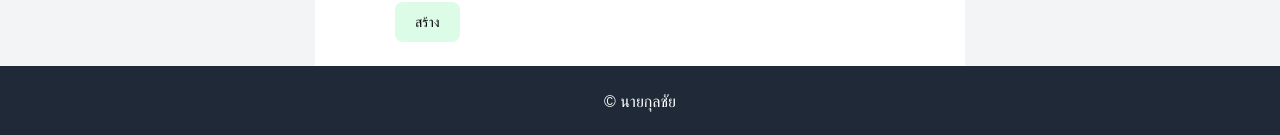
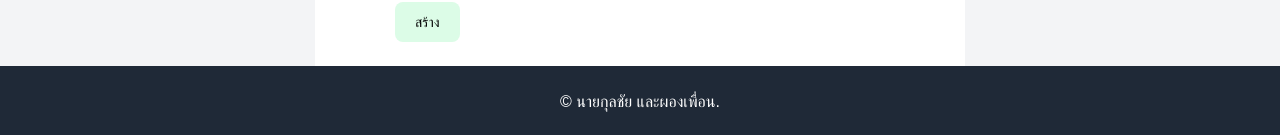
Before and after one commit to alknot/dek_d_ku, a Next.js app: page /pages/newscholar/wellbehavior in a window 1280 px wide. Shown: the part 2118-2253 px from the top of the page. Built offline with nearby package versions, Linux system fonts and the light colour scheme.

Commit message:
fixed text area

```diff
--- a/app/pages/newscholar/wellbehavior/page.tsx
+++ b/app/pages/newscholar/wellbehavior/page.tsx
@@ -214,7 +214,7 @@ export default function Home() {
                   </div>
                   <div className="sm:col-span-2">
                     <label htmlFor="description" className="block mb-2 text-sm font-medium text-gray-900 dark:text-white">Description</label>
-                    <textarea id="description" rows="8" className="block p-2.5 w-full text-sm text-gray-900 bg-gray-50 rounded-lg border border-gray-300 focus:ring-primary-500 focus:border-primary-500 dark:bg-gray-700 dark:border-gray-600 dark:placeholder-gray-400 dark:text-white dark:focus:ring-primary-500 dark:focus:border-primary-500" placeholder="Your description here"></textarea>
+                    <textarea id="description" rows={8} className="block p-2.5 w-full text-sm text-gray-900 bg-gray-50 rounded-lg border border-gray-300 focus:ring-primary-500 focus:border-primary-500 dark:bg-gray-700 dark:border-gray-600 dark:placeholder-gray-400 dark:text-white dark:focus:ring-primary-500 dark:focus:border-primary-500" placeholder="Your description here"></textarea>
                   </div>
                 </div>
                 {/* </form> */}
@@ -364,7 +364,7 @@ export default function Home() {
 
                   <div className="sm:col-span-2">
                     <label htmlFor="description" className="block mb-2 text-sm font-medium text-gray-900 dark:text-white">รายละเอียดด้านความประพฤติดี</label>
-                    <textarea id="description" rows="8" className="block p-2.5 w-full text-sm text-gray-900 bg-gray-50 rounded-lg border border-gray-300
+                    <textarea id="description" rows={8} className="block p-2.5 w-full text-sm text-gray-900 bg-gray-50 rounded-lg border border-gray-300
                     focus:ring-primary-500 focus:border-primary-500 dark:bg-gray-700 dark:border-gray-600 dark:placeholder-gray-400 dark:text-white
                     dark:focus:ring-primary-500 dark:focus:border-primary-500" placeholder=""></textarea>
                   </div>
@@ -381,7 +381,7 @@ export default function Home() {
       {/* Footer Section */}
       <footer className="bg-gray-800 text-white py-6">
         <div className="container mx-auto text-center">
-          <p>&copy; นายกุลชัย</p>
+          <p>&copy; นายกุลชัย และผองเพื่อน.</p>
         </div>
       </footer>
     </div>
```
